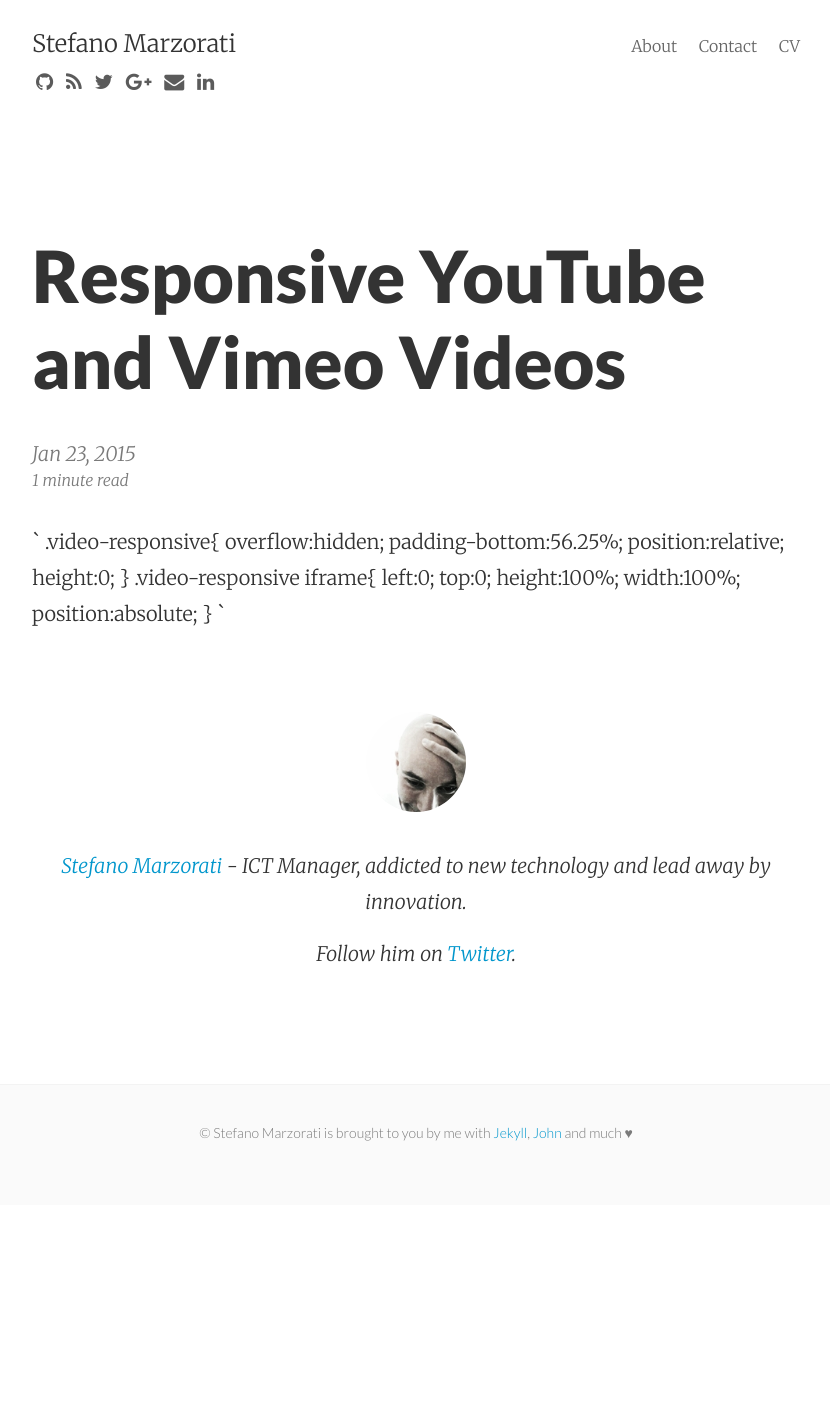
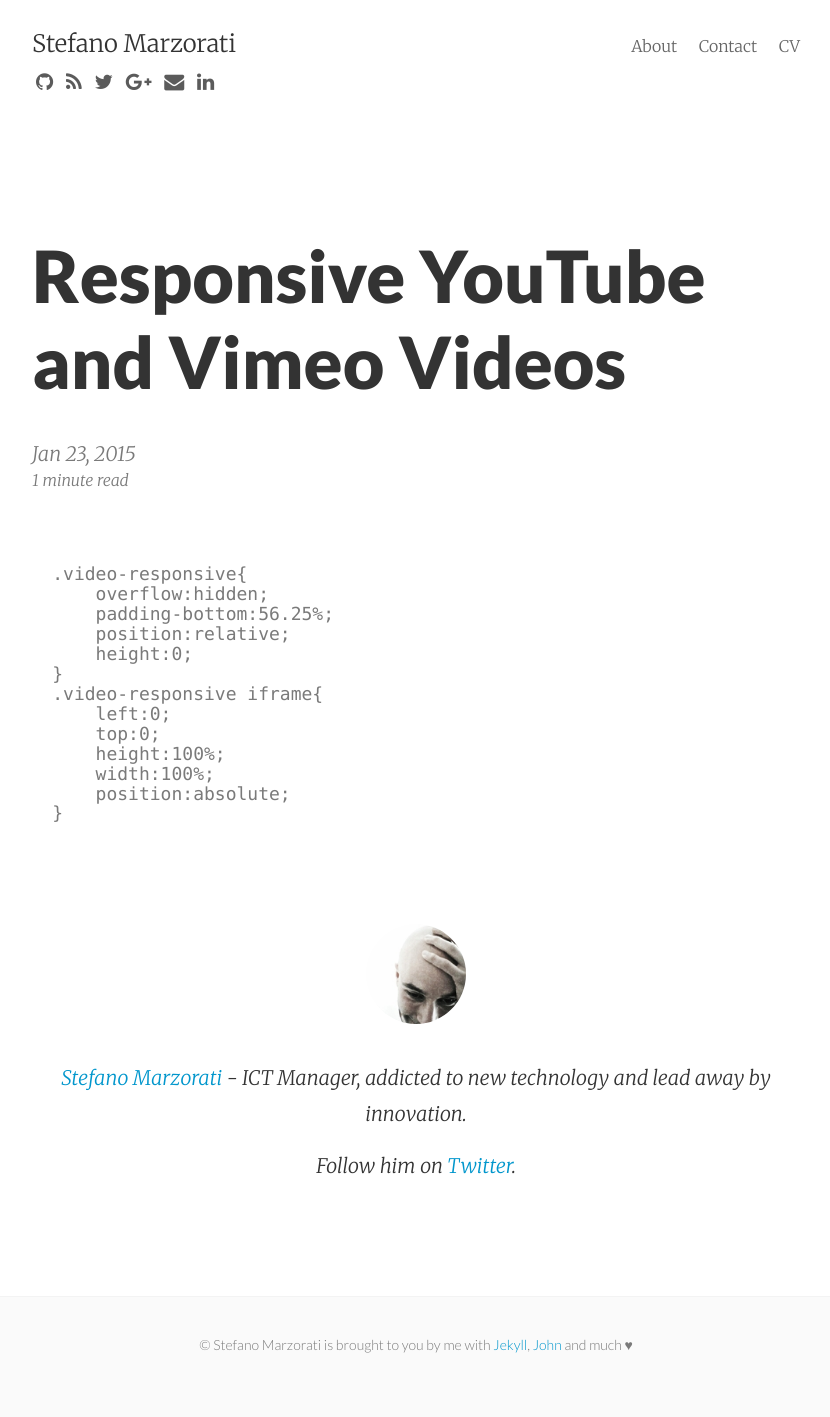
Before and after one commit to marste/Blog, a Jekyll site: the page built from _posts/2015-01-23-responsive-youtube-vimeo-videos.md, in a window 1280 px wide. Shown: the whole page, without its empty margins (224-1054 px from the left). Built offline with Jekyll 4.4.1, drawn with Linux system fonts in a browser that asks for light colours; nearby versions of some CDN libraries; Markdown is read by kramdown in place of the engine named in the settings; comment, search, counter and statistics services are not loaded; before the commit the page ends 1205 px from its top, so only the background shows below that.

Commit message:
Update 2015-01-23-responsive-youtube-vimeo-videos.md

```diff
--- a/_posts/2015-01-23-responsive-youtube-vimeo-videos.md
+++ b/_posts/2015-01-23-responsive-youtube-vimeo-videos.md
@@ -14,7 +14,7 @@
   - css
 ---
 
-`
+<pre><code>
 .video-responsive{
     overflow:hidden;
     padding-bottom:56.25%;
@@ -28,4 +28,4 @@
     width:100%;
     position:absolute;
 }
-`
+</code></pre>
```
